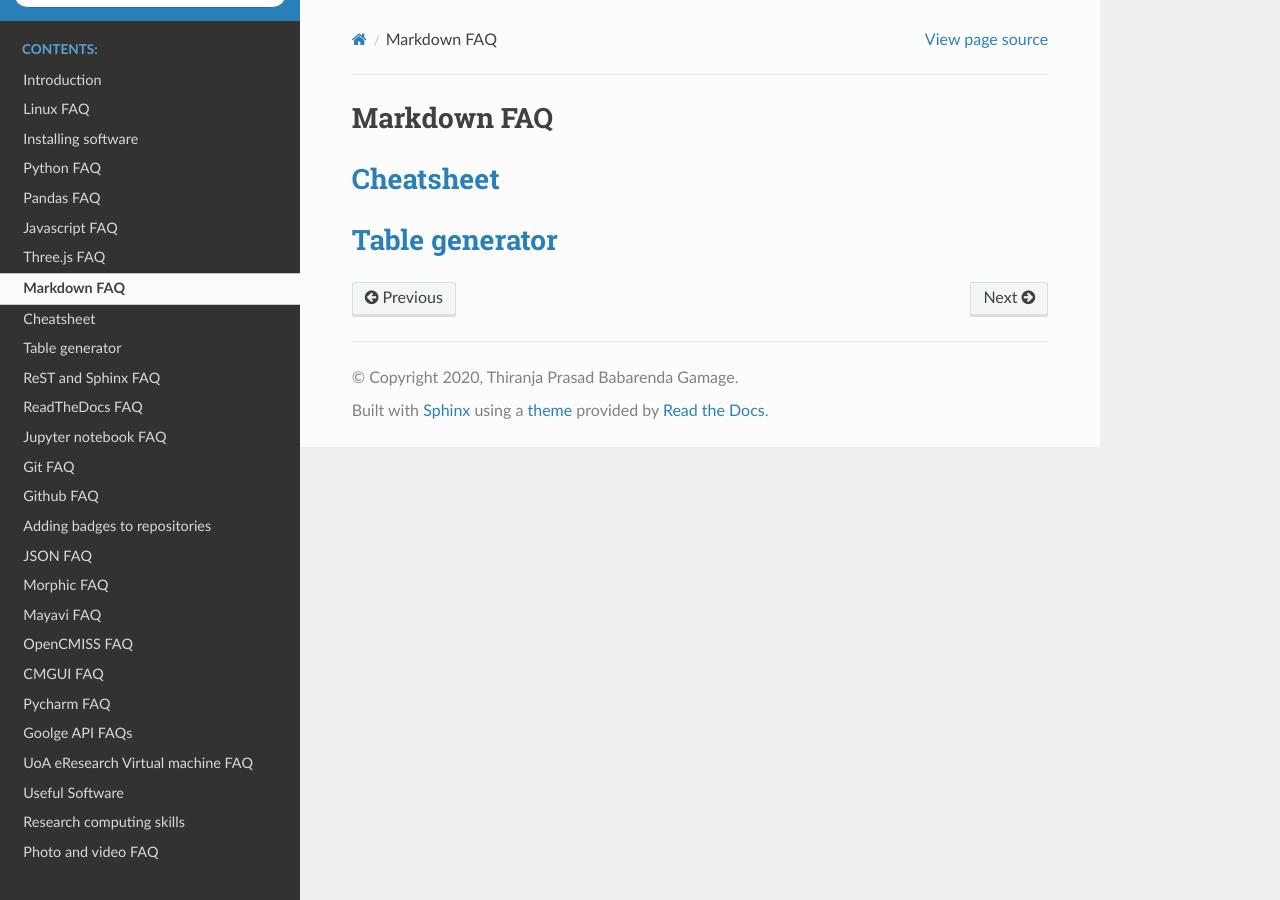
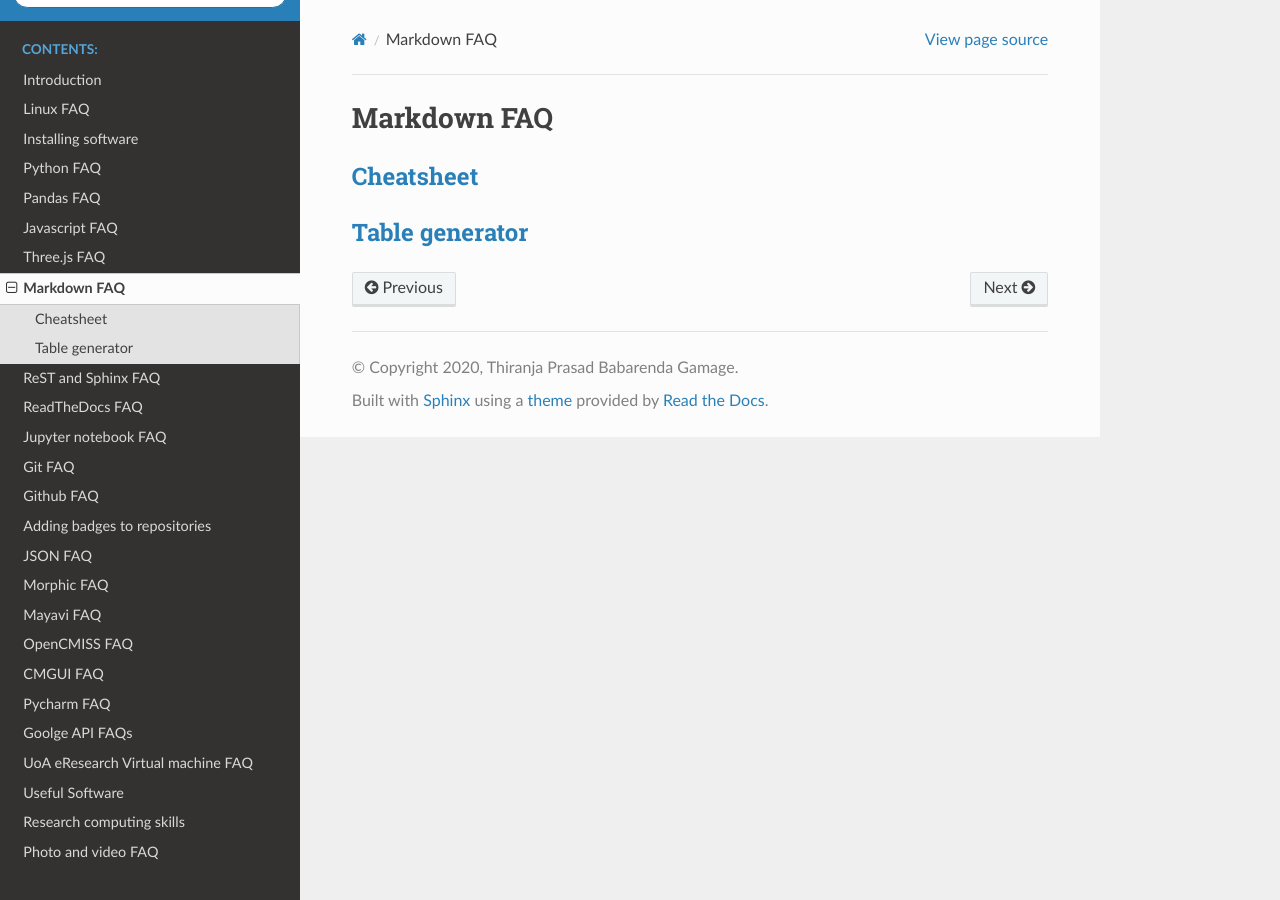
Before and after one commit to PrasadBabarendaGamage/bioengineering-toolbox, a Sphinx documentation site: the page built from docs/source/markdown_faq.md, in a window 1280 px wide. Built offline with Sphinx 7.4.7 and the Read the Docs theme 2.0.0, drawn with Linux system fonts in a browser that asks for light colours.

```diff
--- a/docs/source/markdown_faq.md
+++ b/docs/source/markdown_faq.md
@@ -1,4 +1,4 @@
-## Markdown FAQ
+# Markdown FAQ
 
 ## [Cheatsheet](https://github.com/adam-p/markdown-here/wiki/Markdown-Cheatsheet#links)
 
```
